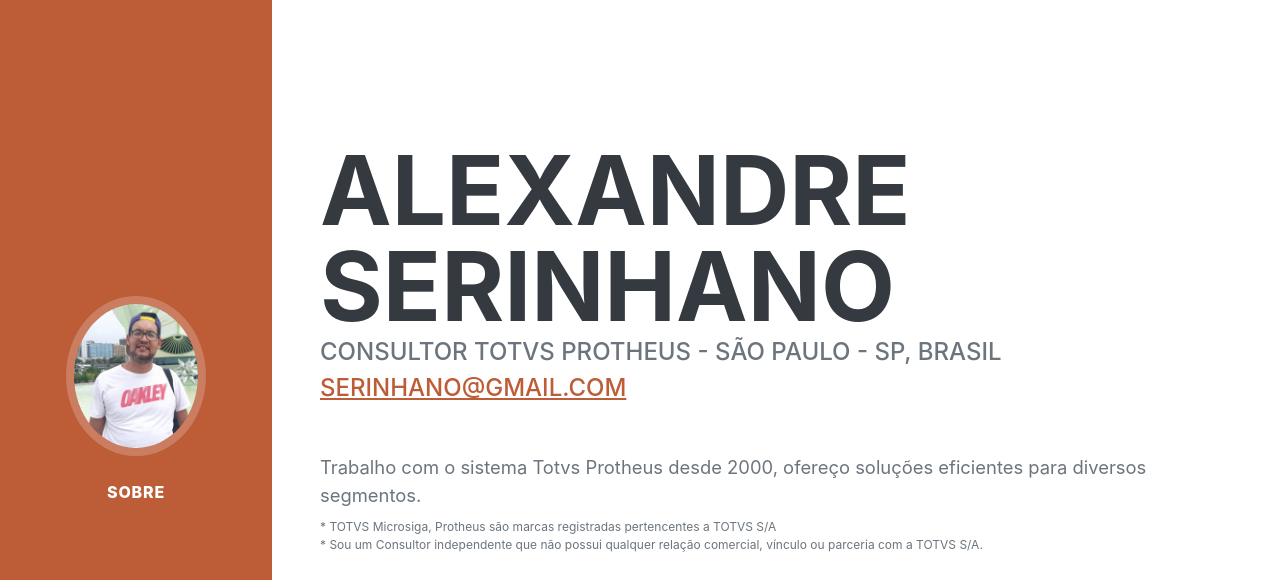
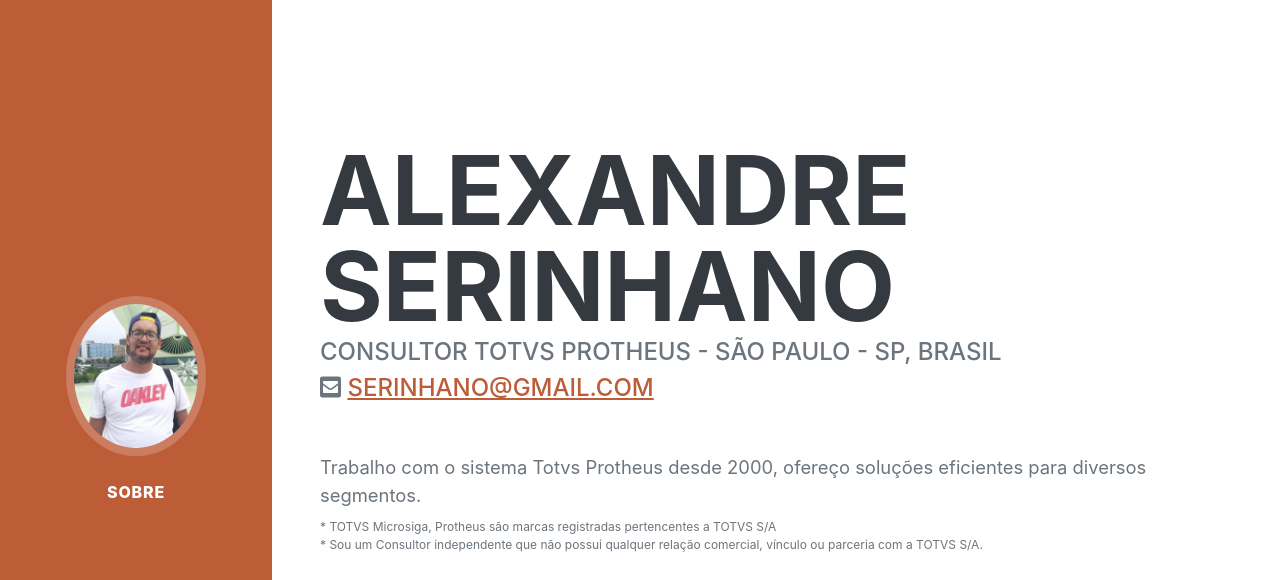
Before and after one commit to serinhano/serinhano.github.io, a plain HTML site: page index.html in a window 1280 px wide. Shown: the top 580 px of the page. Drawn offline with nearby package versions, Linux system fonts and the light colour scheme; a web font is replaced by a local one.

Commit message:
Update index.html

```diff
--- a/index.html
+++ b/index.html
@@ -47,7 +47,7 @@
                     </h1>
                     <div class="subheading mb-5">
 					 Consultor Totvs Protheus - São Paulo - SP, Brasil<br>
-                        <a href="mailto:serinhano@gmail,com">serinhano@gmail.com</a>
+                        <i class="fas fa-envelope-square"></i> <a href="mailto:serinhano@gmail,com">serinhano@gmail.com</a>
                     </div>
 					<p class="lead mb-2">
 					 Trabalho com o sistema Totvs Protheus desde 2000, ofereço soluções eficientes para diversos segmentos.<br>
```
